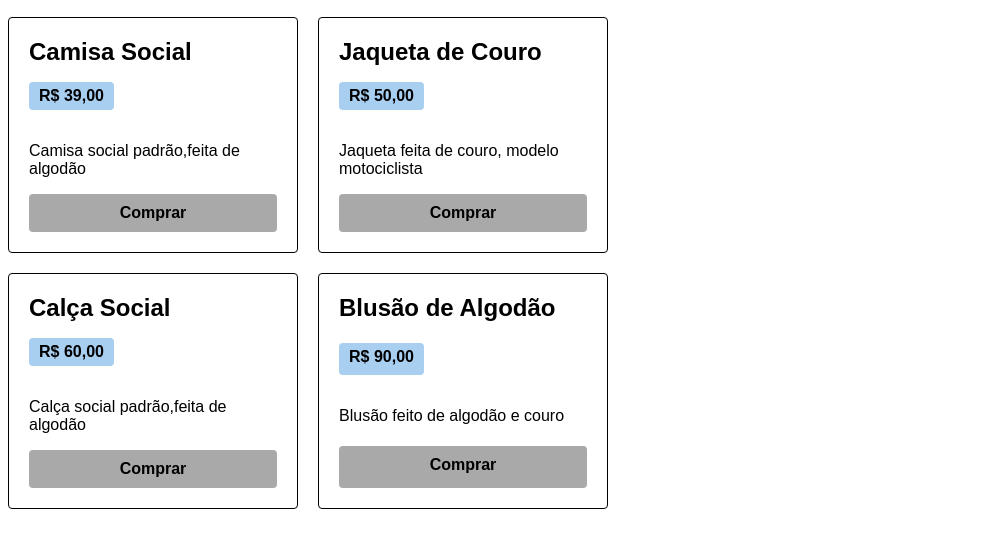
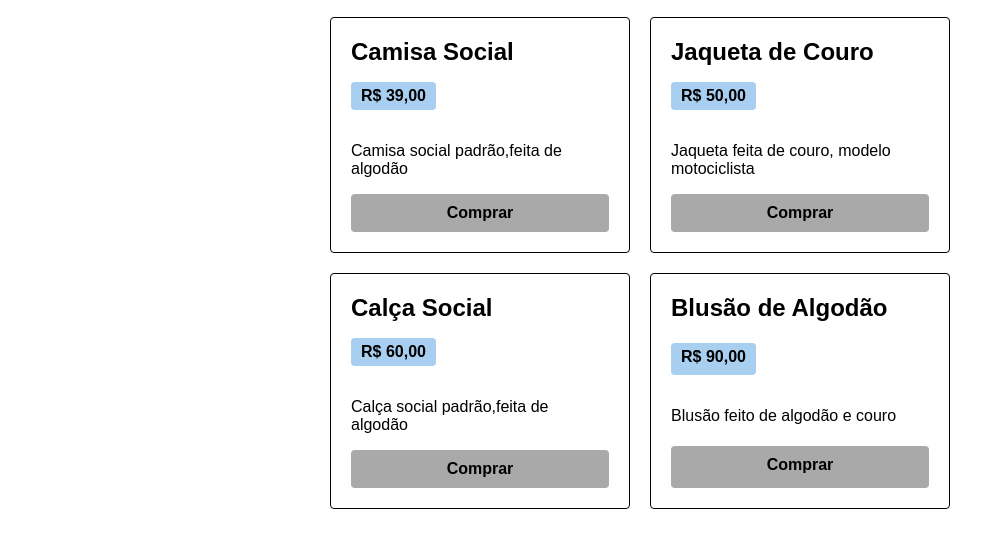
Before and after one commit to tabguimaraes/origamid, a plain HTML site: page HTML E CSS BASICO/EX03 - GRID/index.html in a window 1280 px wide. Shown: the part 60-608 px from the top of the page, without its empty margins (0-1005 px from the left). Drawn offline with Linux system fonts and the light colour scheme.

Commit message:
inicio da estilizacao

```diff
--- a/HTML E CSS BASICO/EX03 - GRID/assets/style.css
+++ b/HTML E CSS BASICO/EX03 - GRID/assets/style.css
@@ -12,10 +12,10 @@ h2 {
 }
 
 .grid {
-	width: 600px;
   display: grid;
   gap: 20px;
-	grid-template-columns: 1fr 1fr;
+  grid-template-columns: 300px 300px;
+  place-content: center;
 }
 
 .item {
```
Also changed, not shown: HTML E CSS BASICO/EX03 - GRID/index.html (indentation only). Lines whose indentation alone changed are shown as unchanged.
